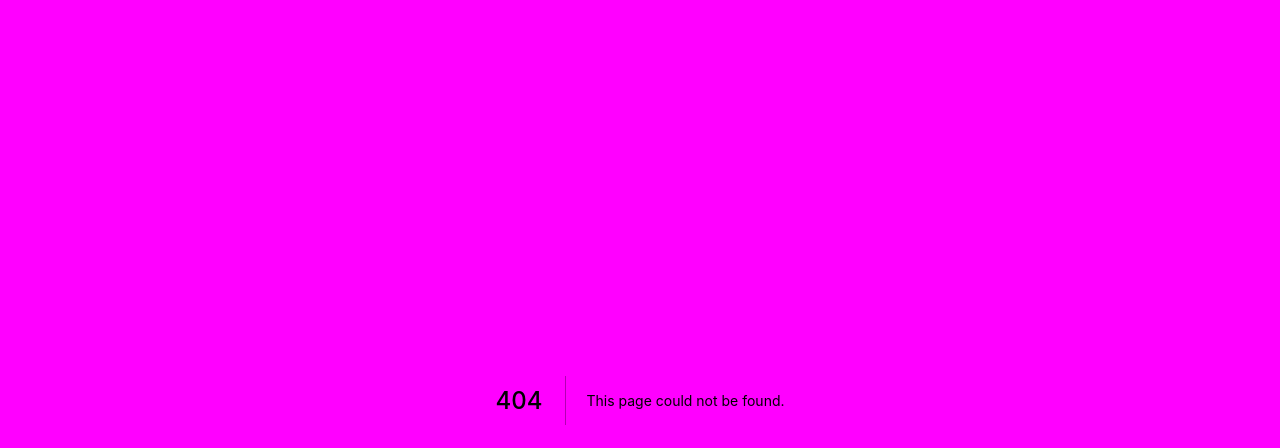
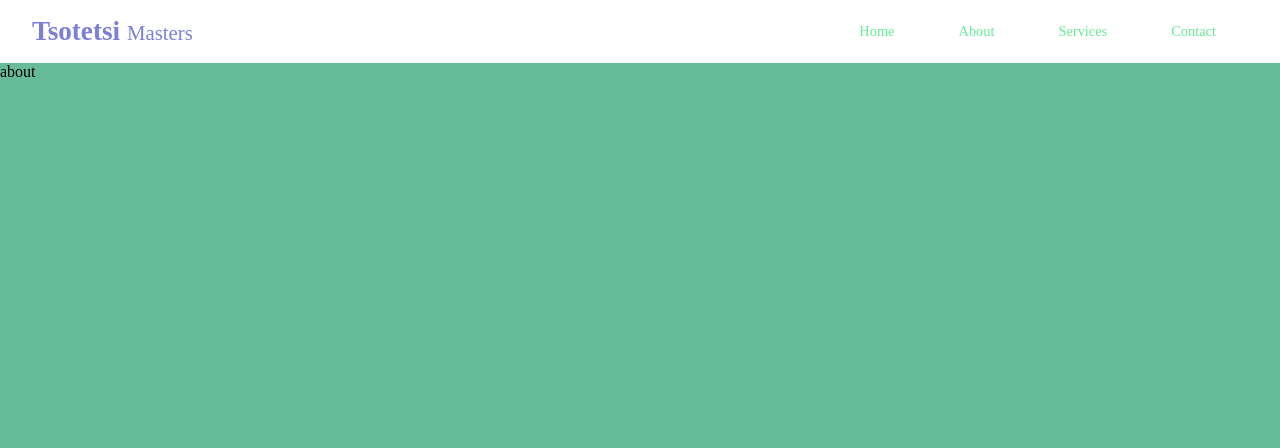
Before and after one commit to git-katalist/hype, a Next.js app: page /about in a window 1280 px wide. Before the commit this address had no page. Shown: the top 448 px of the page. Built offline with nearby package versions, Linux system fonts and the light colour scheme; a web font is replaced by a local one.

Commit message:
second commit

```diff
--- /dev/null
+++ b/components/Navbar.js
@@ -0,0 +1,121 @@
+import Link from "next/link";
+import React, { useState } from "react";
+import styled from "styled-components";
+
+const Navbar = () => {
+  const [isOpen, setIsOpen] = useState(false);
+
+  return (
+    <Nav>
+      <Link href="/">
+        <Logo onClick={() => setIsOpen(false)}>
+          Tsotetsi <span>Masters</span>
+        </Logo>
+      </Link>
+      <Hamburger onClick={() => setIsOpen(!isOpen)}>
+        <span></span>
+        <span></span>
+        <span></span>
+      </Hamburger>
+      <Menu isOpen={isOpen}>
+        <Link href="/">
+          <MenuLink onClick={() => setIsOpen(!isOpen)}>Home</MenuLink>
+        </Link>
+        <Link href="/about">
+          <MenuLink onClick={() => setIsOpen(!isOpen)}>About</MenuLink>
+        </Link>
+        <Link href="#">
+          <MenuLink onClick={() => setIsOpen(!isOpen)}>Services</MenuLink>
+        </Link>
+        <Link href="#">
+          <MenuLink onClick={() => setIsOpen(!isOpen)}>Contact</MenuLink>
+        </Link>
+      </Menu>
+    </Nav>
+  );
+};
+
+const Nav = styled.div`
+  padding: 0 2rem;
+  display: flex;
+  justify-content: space-between;
+  align-items: center;
+  flex-wrap: wrap;
+  background: white;
+
+  @media (max-width: 768px) {
+    padding: 0 0rem;
+  }
+`;
+
+const Hamburger = styled.div`
+  display: none;
+  flex-direction: column;
+  cursor: pointer;
+
+  span {
+    height: 2px;
+    width: 25px;
+    background: #7b7fda;
+    margin-bottom: 4px;
+    border-radius: 5px;
+  }
+
+  @media screen and (max-width: 768px) {
+    display: flex;
+  }
+`;
+
+const Menu = styled.div`
+  display: flex;
+  justify-content: space-between;
+  align-items: center;
+  position: relative;
+  transition: max-height 0.3s ease-in;
+
+  @media (max-width: 768px) {
+    overflow: hidden;
+    flex-direction: column;
+    width: 100%;
+    max-height: ${({ isOpen }) => (isOpen ? "300px" : "0")};
+    transition: max-height 0.3s ease-in;
+    width: 100%;
+  }
+`;
+
+const MenuLink = styled.a`
+  padding: 1rem 2rem;
+  cursor: pointer;
+  text-align: center;
+  text-decoration: none;
+  color: #67ec98;
+  transition: all 3s ease-in;
+  font-size: 0.9rem;
+
+  :hover {
+    color: #7b7fda;
+  }
+  @media (max-width: 768px) {
+    transition: all 3s ease-out;
+    display: block;
+    width: 100%;
+  }
+`;
+
+const Logo = styled.a`
+  padding: 1rem 0;
+  color: #7b7fda;
+  text-decoration: none;
+  font-weight: 800;
+  font-size: 1.7rem;
+
+  span {
+    font-weight: 300;
+    font-size: 1.3rem;
+  }
+
+  @media (max-width: 768px) {
+    padding: 1rem 2rem;
+  }
+`;
+export default Navbar;
--- a/pages/_app.js
+++ b/pages/_app.js
@@ -1,15 +1,25 @@
 import { ThemeProvider } from "styled-components";
 
 import { Theme } from "../styles/Theme";
-import { Global } from "styles/Global";
+import { Global } from "../styles/Global";
+import styled from "styled-components";
+import Navbar from "../components/Navbar";
 
 function MyApp({ Component, pageProps }) {
   return (
     <ThemeProvider theme={Theme}>
       <Global />
-      <Component {...pageProps} />
+      <Container>
+        <Navbar />
+        <Component {...pageProps} />
+      </Container>
     </ThemeProvider>
   );
 }
 
+const Container = styled.div`
+  background-color: #67bc98;
+  height: 100vh;
+`;
+
 export default MyApp;
--- /dev/null
+++ b/pages/about.js
@@ -0,0 +1,5 @@
+const about = () => {
+  return <div>about</div>;
+};
+
+export default about;
--- a/styles/Global.js
+++ b/styles/Global.js
@@ -15,11 +15,11 @@ height:100%;
 height:auto;
 display: grid;
 grid-template-rows: auto 1fr auto;
-background-color: magenta;
+/* background-color: magenta; */
 }
 
 body{
-background-color:${({ theme }) => theme.colors.primary};
+/* background-color:${({ theme }) => theme.colors.primary}; */
 }
 
 main{
```
